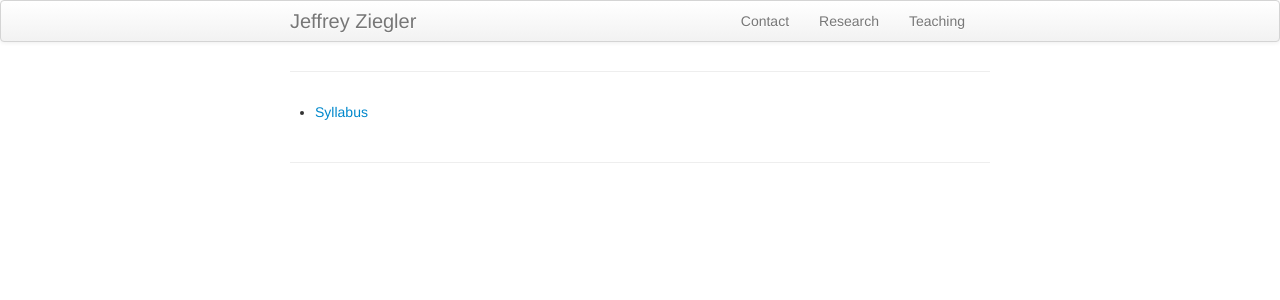
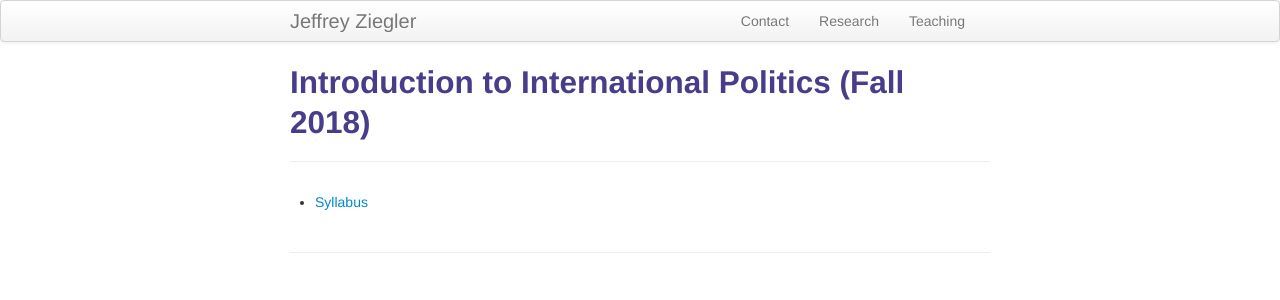
Before and after one commit to zieglerjef/zieglerjef.github.io, a Jekyll site: the page built from pages/fall2018IntroIR.md, in a window 1280 px wide. Shown: the top 300 px of the page. Built offline with Jekyll 4.4.1, drawn with Linux system fonts in a browser that asks for light colours; our own code applies the rules of GitHub Pages for plain Markdown files.

Commit message:
Update fall2018IntroIR.md

```diff
--- a/pages/fall2018IntroIR.md
+++ b/pages/fall2018IntroIR.md
@@ -1,6 +1,6 @@
 ---
 layout: page
-title: Fall 2018: Introduction to International Politics
+title: Introduction to International Politics (Fall 2018)
 description: Introduction to International Politics
 ---
 
```
